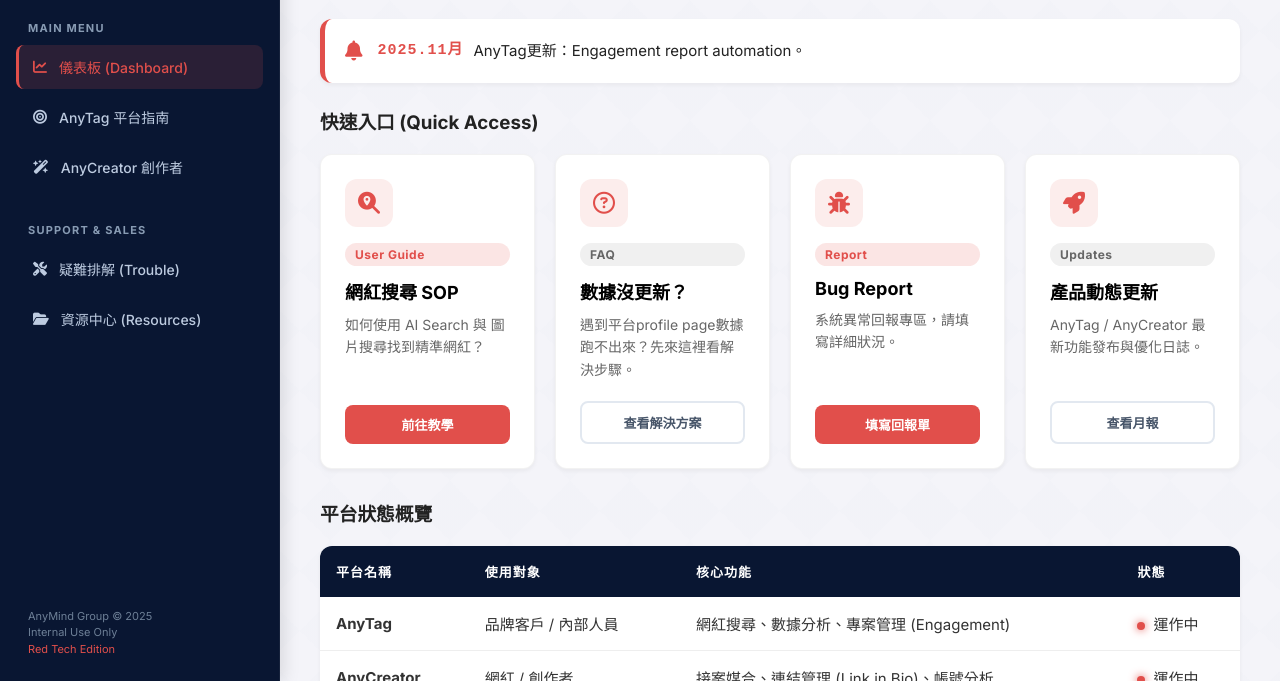
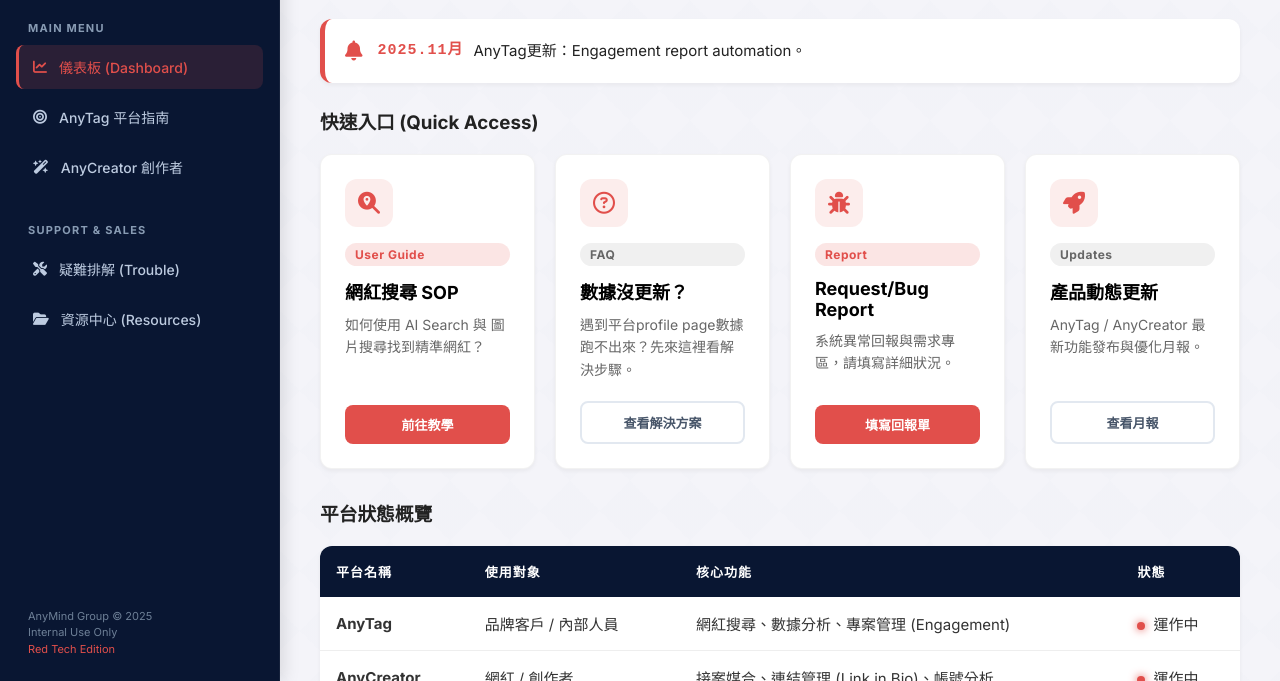
Before and after one commit to oakleykuo-svg/anytag-internal-wiki, a plain HTML site: page index.html in a window 1280 px wide. Shown: the part 119-800 px from the top of the page. Drawn offline with Linux system fonts and the light colour scheme.

Commit message:
Update index.html

```diff
--- a/index.html
+++ b/index.html
@@ -333,8 +333,8 @@
                 <div class="card">
                     <div class="card-icon"><i class="fa-solid fa-bug"></i></div>
                     <span class="tag tag-primary">Report</span>
-                    <h3>Bug Report</h3>
-                    <p>系統異常回報專區，請填寫詳細狀況。</p>
+                    <h3>Request/Bug Report</h3>
+                    <p>系統異常回報與需求專區，請填寫詳細狀況。</p>
                     <a href="https://docs.google.com/spreadsheets/d/1p76lv6-WMDtE6kccM3X9eBJEuyUNBz6IG6q9hp7Jj5I/edit?gid=954115785#gid=954115785" target="_blank" class="btn">填寫回報單</a>
                 </div>
 
@@ -342,7 +342,7 @@
                     <div class="card-icon"><i class="fa-solid fa-rocket"></i></div>
                     <span class="tag tag-secondary">Updates</span>
                     <h3>產品動態更新</h3>
-                    <p>AnyTag / AnyCreator 最新功能發布與優化日誌。</p>
+                    <p>AnyTag / AnyCreator 最新功能發布與優化月報。</p>
                     <a href="https://drive.google.com/drive/folders/14daMo66pLUHM3-DSSe3r5nAHAMh3PQg8?usp=drive_link" target="_blank" class="btn btn-outline">查看月報</a>
                 </div>
             </div>
```
